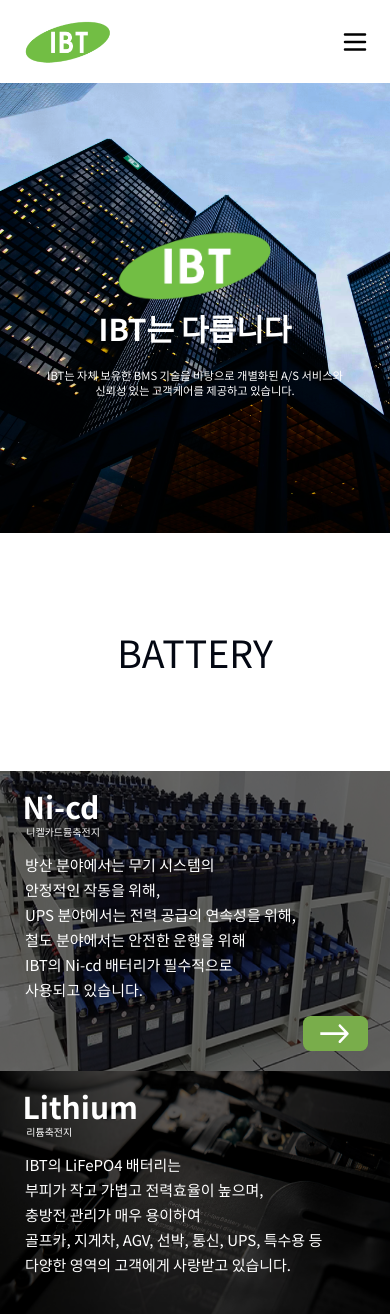
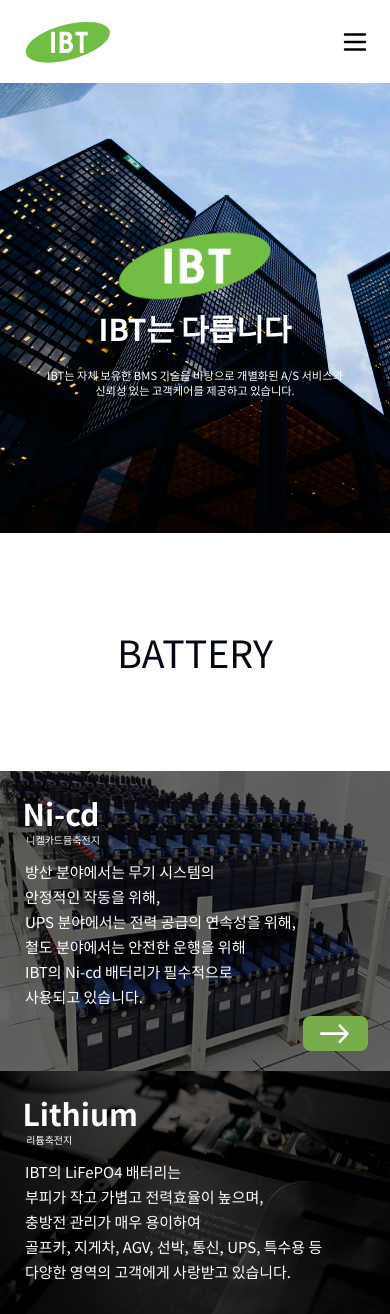
Before and after one commit to ddhelop/IBT_Homepage-Web, a Next.js app: page /battery in a window 390 px wide. Shown: the top 1314 px of the page. Built offline with nearby package versions, Linux system fonts and the light colour scheme; what recoil-persist would draw is missing.

Commit message:
fix: 간격 조정

```diff
--- a/src/app/battery/page.tsx
+++ b/src/app/battery/page.tsx
@@ -51,7 +51,7 @@
               <div className="z-10">
                 <div className="flex flex-row justify-between items-center">
                   <div>
-                    <div className="lg:text-4xl text-5xl lg:font-medium font-semibold mb-1.5">Ni-cd</div>
+                    <div className="lg:text-4xl text-5xl lg:font-medium font-semibold mb-1.5 lg:mt-0 mt-3">Ni-cd</div>
                     <div className="lg:text-sm text-md lg:font-normal font-medium pl-1.5">니켈카드뮴축전지</div>
                   </div>
                   <Link href="/battery/batteryDetail/defense">
@@ -108,7 +108,7 @@
               <div className="z-10">
                 <div className="flex flex-row justify-between items-center">
                   <div>
-                    <div className="lg:text-4xl text-5xl lg:font-medium font-semibold mb-1.5">Lithium</div>
+                    <div className="lg:text-4xl text-5xl lg:font-medium font-semibold mb-1.5 lg:mt-0 mt-3">Lithium</div>
                     <div className="lg:text-sm text-md lg:font-normal font-medium pl-1.5">리튬축전지</div>
                   </div>
                   <Link href="/battery/batteryDetail/power">
```
